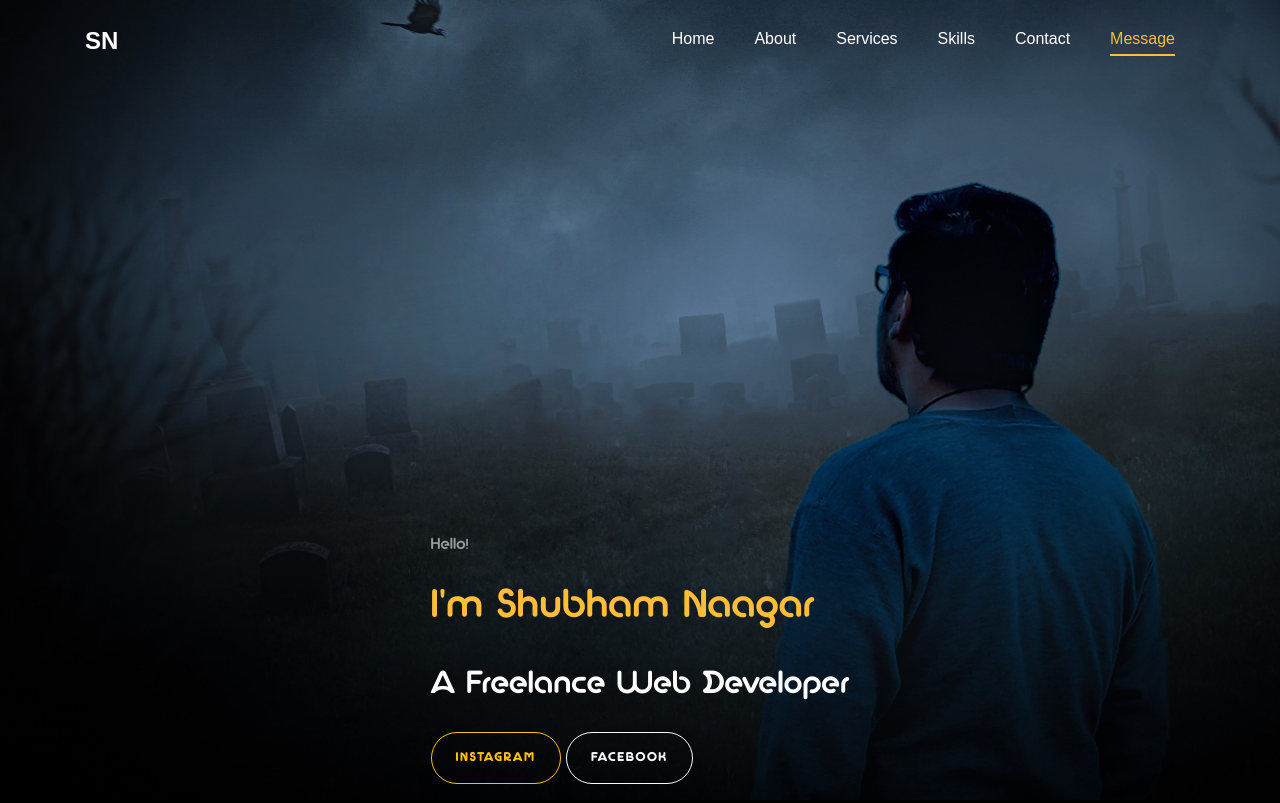
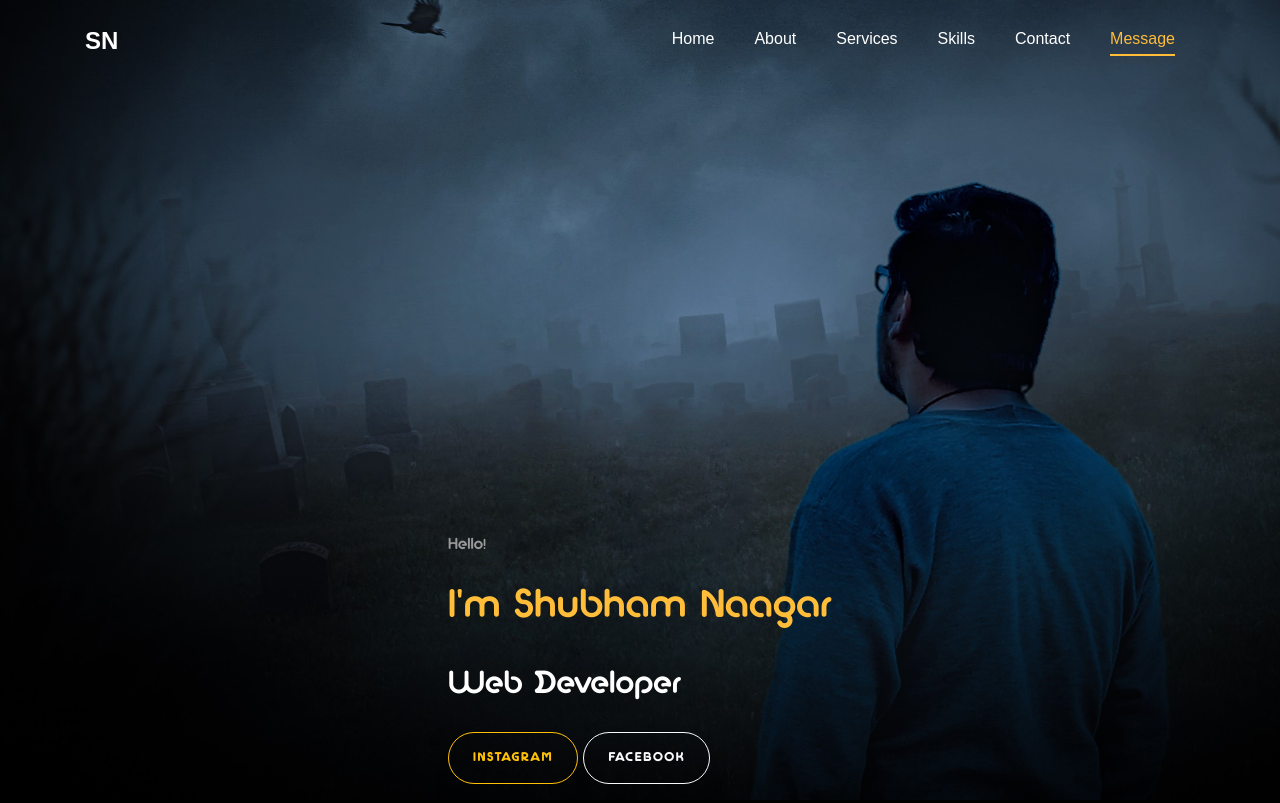
Before and after one commit to snspb/sns, a plain HTML site: page index.html in a window 1280 px wide. Shown: the top 803 px of the page. Drawn offline with Linux system fonts and the light colour scheme; files whose address does not match are found by name.

Commit message:
Update index.html

```diff
--- a/index.html
+++ b/index.html
@@ -60,7 +60,7 @@
 						<h1 class="mb-4 mt-3 text-primary">
 							I'm <span>Shubham Naagar</span>
 						</h1>
-						<h2 class="mb-4">A Freelance Web Developer</h2>
+						<h2 class="mb-4">Web Developer</h2>
 						<p>
 							<a href="https://instagram.com/sns.ai/"
 								class="btn btn-outline-warning py-3 px-4">Instagram</a>
```
